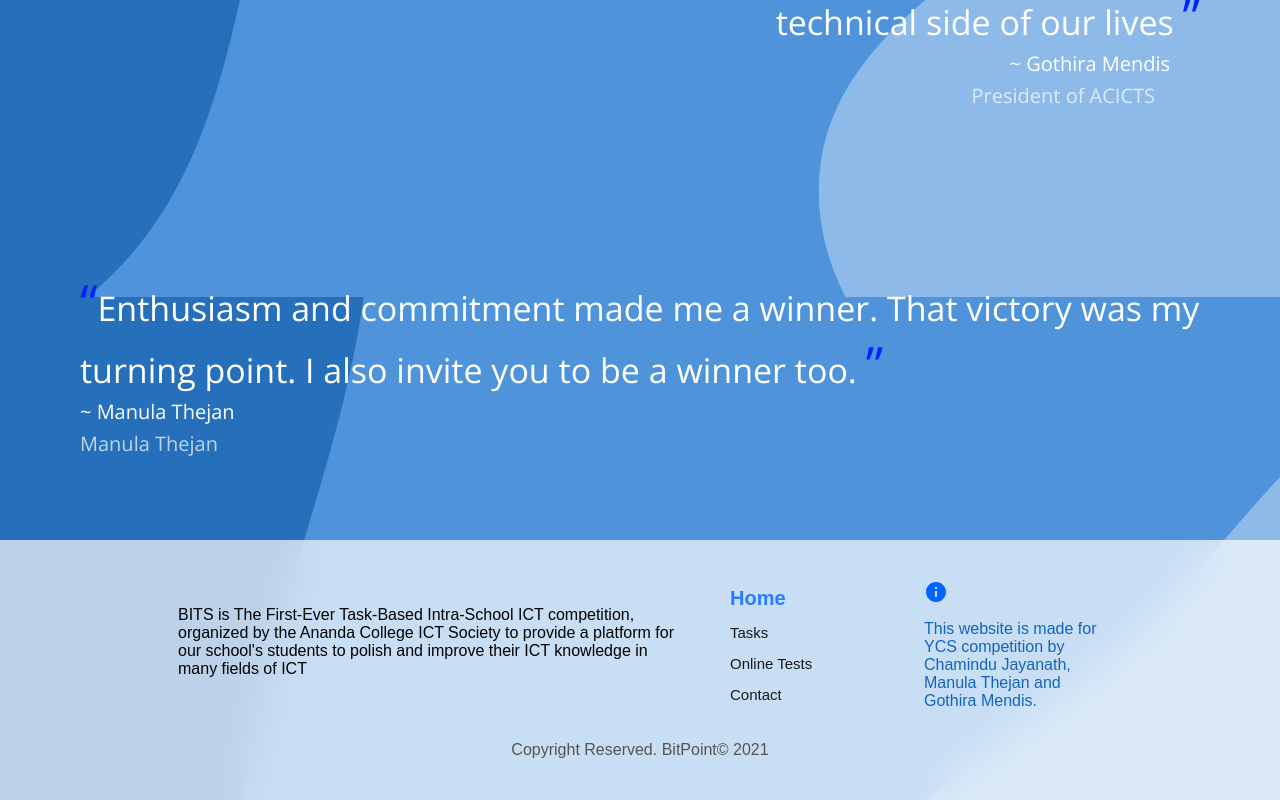
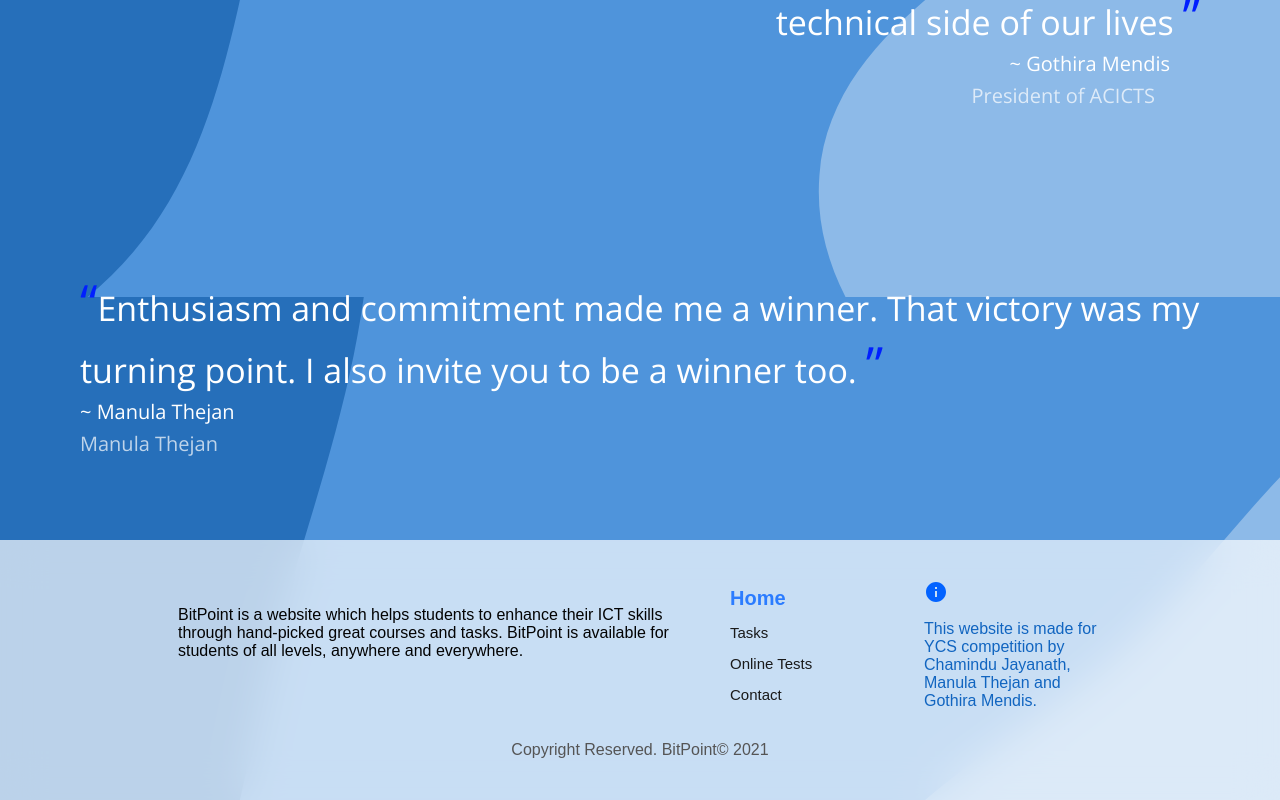
Before and after one commit to chamiduu/BitPoint-Final, a React (Create React App) app: page / in a window 1280 px wide. Shown: the part 3703-4503 px from the top of the page. Built offline with nearby package versions, Linux system fonts and the light colour scheme.

Commit message:
Update text footer

```diff
--- a/src/Components/Footer/Footer.js
+++ b/src/Components/Footer/Footer.js
@@ -8,12 +8,16 @@ import { Info } from "@material-ui/icons";
 const Footer = () => {
   const location = useLocation();
   return (
-    location.pathname !== "/tasks" && location.pathname !== "/courses" && location.pathname !== "/task/:id" && (
+    location.pathname !== "/tasks" &&
+    location.pathname !== "/courses" &&
+    location.pathname !== "/task/:id" && (
       <footer>
         <div className="content">
           <div className="about">
             <p className="answer">
-            BITS is The First-Ever Task-Based Intra-School ICT competition, organized by the Ananda College ICT Society to provide a platform for our school's students to polish and improve their ICT knowledge in many fields of ICT
+              BitPoint is a website which helps students to enhance their ICT
+              skills through hand-picked great courses and tasks. BitPoint is
+              available for students of all levels, anywhere and everywhere.
             </p>
           </div>
           <div className="footer-nav">
@@ -65,8 +69,10 @@ const Footer = () => {
           </div>
           <div className="footer-nav">
             <Info color="secondary" />
-            <p>This website is made for YCS competition by Chamindu  Jayanath, Manula Thejan and Gothira Mendis.</p>
-
+            <p>
+              This website is made for YCS competition by Chamindu Jayanath,
+              Manula Thejan and Gothira Mendis.
+            </p>
           </div>
           <span id="copyrights">Copyright Reserved. BitPoint© 2021 </span>
         </div>
```
Lines whose indentation alone changed are shown as unchanged.
